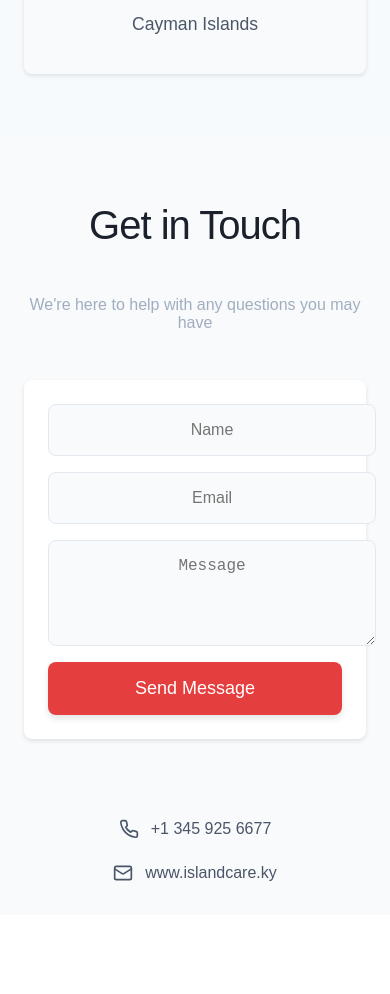
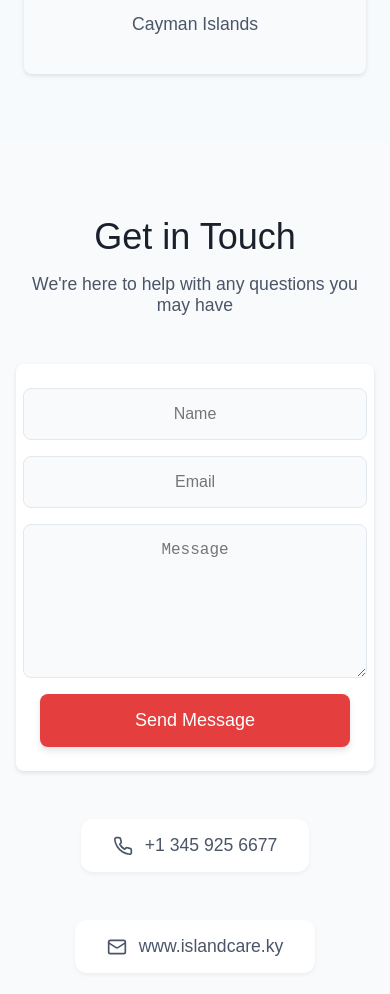
Before and after one commit to DavidEValdes/island-care-health, a React (Create React App) app: page / in a window 390 px wide. Shown: the part 5320-6314 px from the top of the page. Before the commit the page ends 6235 px from the top, so only its background shows below. Built offline with nearby package versions, Linux system fonts and the light colour scheme.

Commit message:
decenet mobile and regular wesite

```diff
--- a/src/HealthWebsite.jsx
+++ b/src/HealthWebsite.jsx
@@ -812,29 +812,34 @@ const styles = {
     boxShadow: '0 2px 4px rgba(0, 0, 0, 0.1)',
   },
   contactSection: {
-    padding: '2rem 1.5rem',
+    padding: '3rem 1rem',
+    backgroundColor: '#f9fafb',
+    maxWidth: '1200px',
+    margin: '0 auto',
   },
   contactHeader: {
     textAlign: 'center',
-    marginBottom: '2rem',
+    marginBottom: '3rem',
     display: 'flex',
     flexDirection: 'column',
-    gap: '1rem',
+    gap: '0.5rem',
   },
   contactTitle: {
-    fontSize: '2.5rem',
-    fontWeight: '300',
-    letterSpacing: '-0.025em',
+    fontSize: '2.25rem',
+    fontWeight: '500',
     color: '#1a202c',
-    marginBottom: '1rem',
+    marginBottom: '0.5rem',
   },
   contactSubtitle: {
-    fontSize: '1rem',
-    color: '#a0aec0',
+    fontSize: '1.1rem',
+    color: '#4A5568',
+    maxWidth: '500px',
+    margin: '0 auto',
   },
   contactForm: {
     display: 'flex',
     flexDirection: 'column',
+    alignItems: 'center',
     gap: '1rem',
     maxWidth: '600px',
     margin: '0 auto',
@@ -845,27 +850,31 @@ const styles = {
   },
   contactInput: {
     width: '100%',
+    maxWidth: '400px',
     padding: '1rem',
     backgroundColor: '#f9fafb',
     border: '1px solid #e2e8f0',
     borderRadius: '0.5rem',
+    fontSize: '1rem',
     textAlign: 'center',
     transition: 'outline 0.2s ease',
-    fontSize: '1rem',
   },
   contactTextarea: {
     width: '100%',
+    maxWidth: '400px',
     padding: '1rem',
     backgroundColor: '#f9fafb',
     border: '1px solid #e2e8f0',
     borderRadius: '0.5rem',
+    fontSize: '1rem',
     textAlign: 'center',
     resize: 'vertical',
+    minHeight: '120px',
     transition: 'outline 0.2s ease',
-    fontSize: '1rem',
   },
   contactButton: {
     width: '100%',
+    maxWidth: '400px',
     backgroundColor: '#e53e3e',
     color: '#ffffff',
     padding: '1rem',
@@ -877,11 +886,12 @@ const styles = {
     boxShadow: '0 4px 6px rgba(0, 0, 0, 0.1)',
   },
   contactInfo: {
-    marginTop: '5rem',
+    marginTop: '3rem',
     display: 'flex',
-    flexDirection: 'column',
-    gap: '1.5rem',
-    textAlign: 'center',
+    flexDirection: 'row',
+    justifyContent: 'center',
+    gap: '3rem',
+    flexWrap: 'wrap',
   },
   contactLink: {
     display: 'flex',
@@ -889,8 +899,16 @@ const styles = {
     justifyContent: 'center',
     color: '#4A5568',
     textDecoration: 'none',
-    transition: 'color 0.3s ease',
-    fontSize: '1rem',
+    transition: 'all 0.3s ease',
+    fontSize: '1.1rem',
+    padding: '1rem 2rem',
+    backgroundColor: '#ffffff',
+    borderRadius: '0.75rem',
+    boxShadow: '0 2px 4px rgba(0, 0, 0, 0.05)',
+    '&:hover': {
+      transform: 'translateY(-2px)',
+      boxShadow: '0 4px 6px rgba(0, 0, 0, 0.1)',
+    },
   },
   contactLinkHover: {
     color: '#e53e3e',
```
